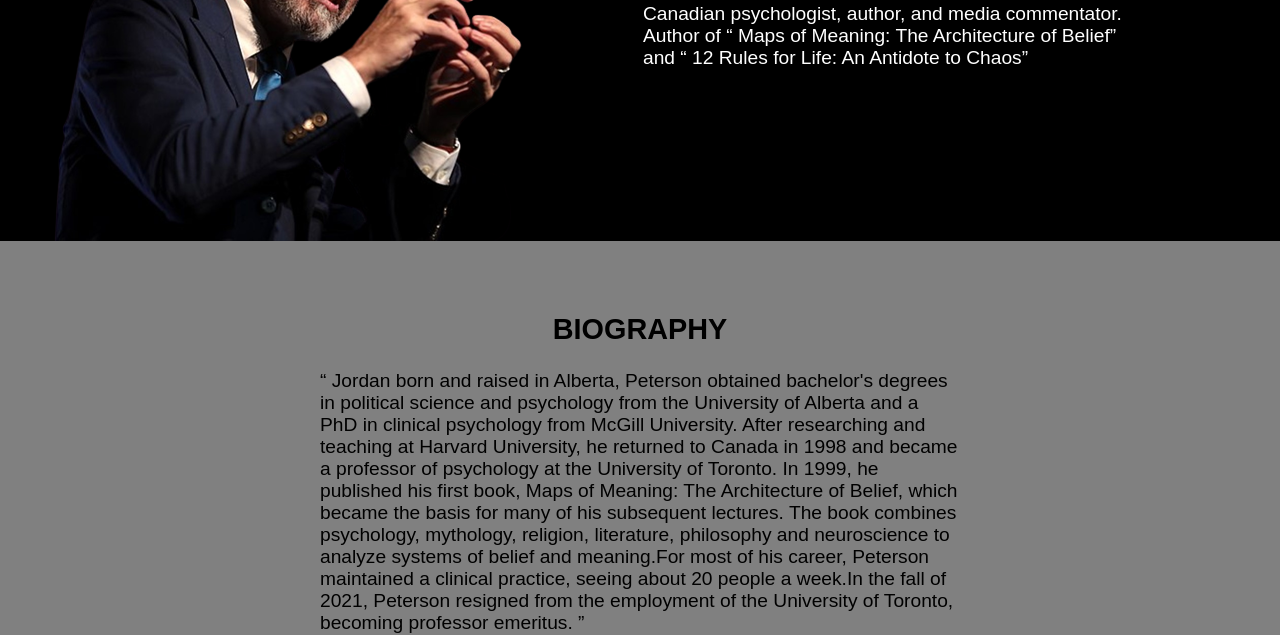
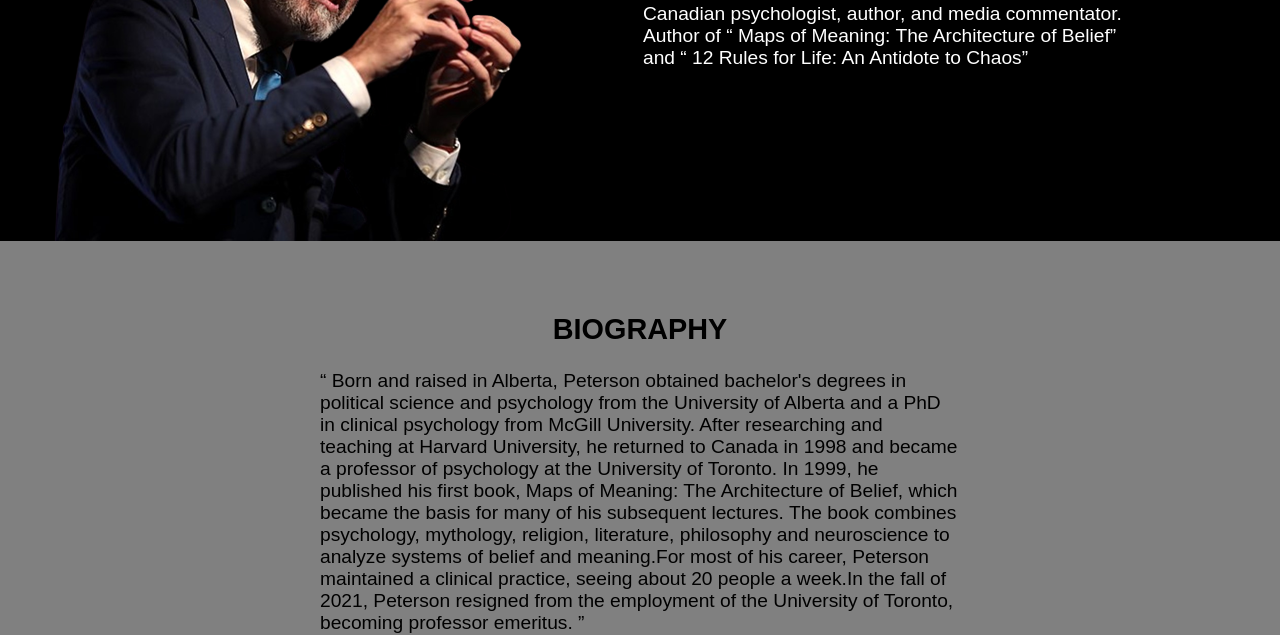
Before and after one commit to OIBGRIP-Adedokun-Timileyin/OIBGRIP-Tribute-page, a plain HTML site: page index.html in a window 1280 px wide. Shown: the part 167-802 px from the top of the page. Drawn offline with Linux system fonts and the light colour scheme; a web font is replaced by a local one.

Commit message:
typo in html

```diff
--- a/index.html
+++ b/index.html
@@ -34,10 +34,10 @@
 
         <div class="bio">
           <q>
-            Jordan born and raised in Alberta, Peterson obtained bachelor's
-            degrees in political science and psychology from the University of
-            Alberta and a PhD in clinical psychology from McGill University.
-            After researching and teaching at Harvard University, he returned to
+            Born and raised in Alberta, Peterson obtained bachelor's degrees in
+            political science and psychology from the University of Alberta and
+            a PhD in clinical psychology from McGill University. After
+            researching and teaching at Harvard University, he returned to
             Canada in 1998 and became a professor of psychology at the
             University of Toronto. In 1999, he published his first book, Maps of
             Meaning: The Architecture of Belief, which became the basis for many
```
